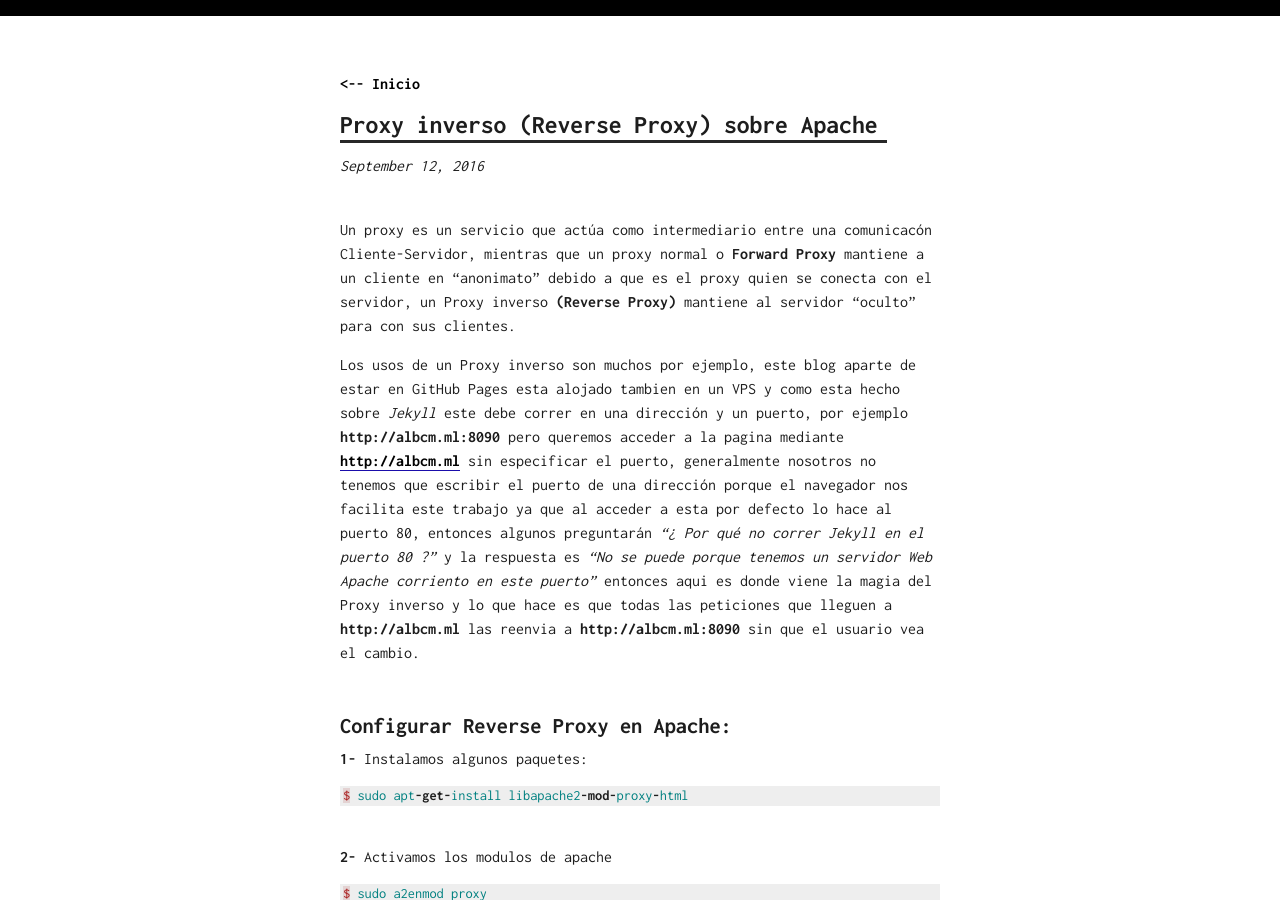
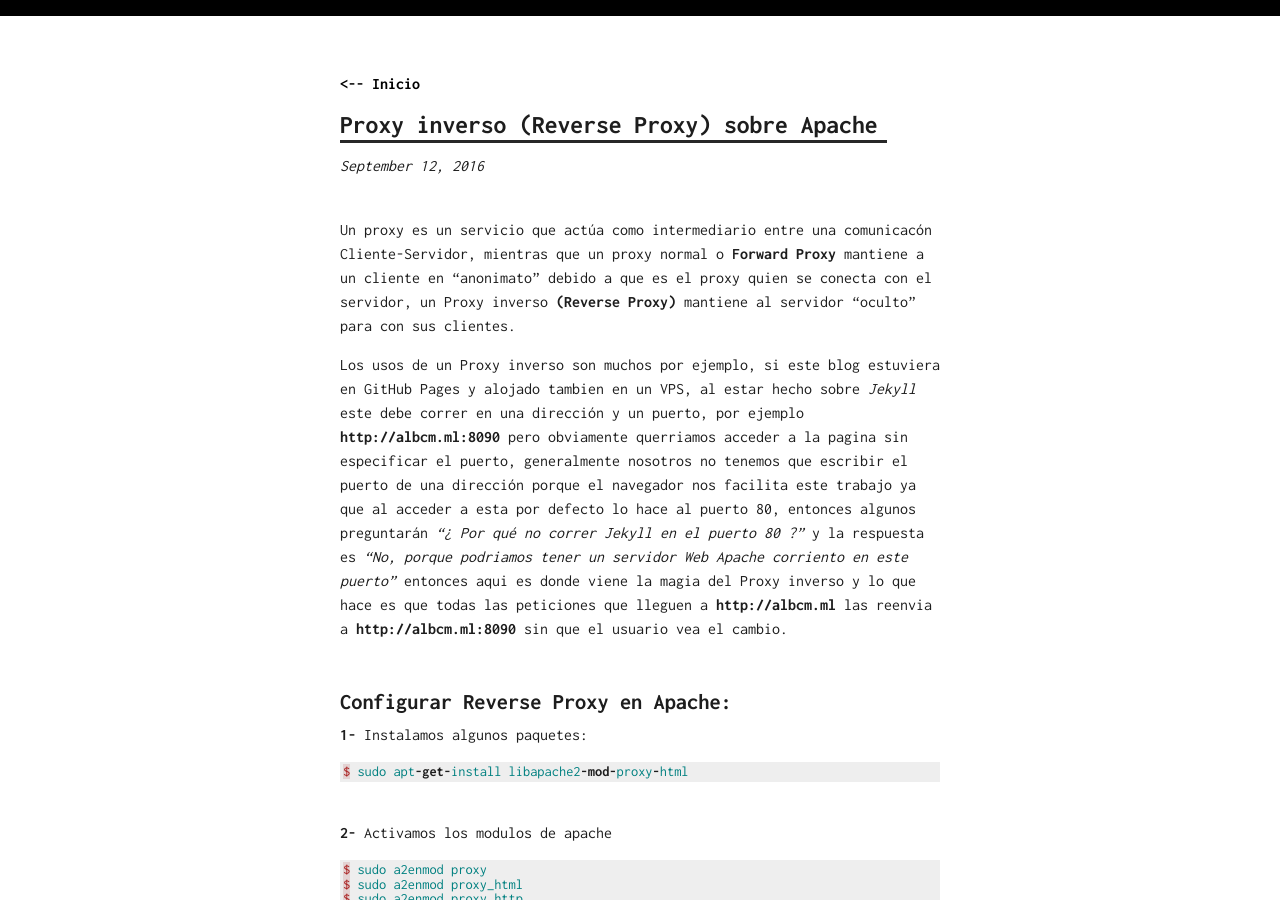
Before and after one commit to AlbCM/albcm.github.io, a Jekyll site: the page built from _posts/2016-09-12-Proxy-Inverso-con-Apache.markdown, in a window 1280 px wide and 900 px high. Built offline with Jekyll 4.4.1, drawn with Linux system fonts in a browser that asks for light colours; comment, search, counter and statistics services are not loaded; some of the changed lines change nothing that is shown; some of the changed text lies outside the part shown.

Commit message:
Update 2016-09-12-Proxy-Inverso-con-Apache.markdown

```diff
--- a/_posts/2016-09-12-Proxy-Inverso-con-Apache.markdown
+++ b/_posts/2016-09-12-Proxy-Inverso-con-Apache.markdown
@@ -7,7 +7,8 @@
 
 Un proxy es un servicio que actúa como intermediario entre una comunicacón Cliente-Servidor, mientras que un proxy normal o **Forward Proxy** mantiene a un cliente en "anonimato" debido a que es el proxy quien se conecta con el servidor, un Proxy inverso **(Reverse Proxy)** mantiene al servidor "oculto" para con sus clientes.
 
-Los usos de un Proxy inverso son muchos por ejemplo, este blog aparte de estar en GitHub Pages esta alojado tambien en un VPS y como esta hecho sobre *Jekyll* este debe correr en una dirección y un puerto, por ejemplo **http://albcm.ml:8090** pero queremos acceder a la pagina mediante [http://albcm.ml](http://albcm.ml)  sin especificar el puerto, generalmente nosotros no tenemos que escribir el puerto de una dirección porque el navegador nos facilita este trabajo ya que al acceder a esta por defecto lo hace al puerto 80, entonces algunos preguntarán *"¿ Por qué no correr Jekyll en el puerto 80 ?"* y la respuesta es *"No se puede porque tenemos un servidor Web Apache corriento en este puerto"* entonces aqui es donde viene la magia del Proxy inverso y lo que hace es que todas las peticiones que lleguen a **http://albcm.ml**  las reenvia a **http://albcm.ml:8090** sin que el usuario vea el cambio.
+Los usos de un Proxy inverso son muchos por ejemplo, si este blog estuviera en GitHub Pages y alojado tambien en un VPS, al estar hecho sobre *Jekyll* este debe correr en una dirección y un puerto, por ejemplo **http://albcm.ml:8090** pero obviamente querriamos acceder a la pagina sin especificar el puerto, generalmente nosotros no tenemos que escribir el puerto de una dirección porque el navegador nos facilita este trabajo ya que al acceder a esta por defecto lo hace al puerto 80, entonces algunos preguntarán *"¿ Por qué no correr Jekyll en el puerto 80 ?"* y la respuesta es *"No, porque podriamos tener un servidor Web Apache corriento en este puerto"* entonces aqui es donde viene la magia del Proxy inverso y lo que hace es que todas las peticiones que lleguen a **http://albcm.ml**  las reenvia a **http://albcm.ml:8090** sin que el usuario vea el cambio.
+
 # Configurar Reverse Proxy en Apache:
 
 **1-** Instalamos algunos paquetes:
@@ -55,3 +56,12 @@
 {% endhighlight %}<br>
 
 Con esto deberiamos poder acceder a **http://tupagina.com** como si la tuvieramos por defecto en el puerto 80.
+
+## Nota 11/10/2016:
+Este es uno de los muchos usos que le podemos dar a un Reverse Proxy, para lo descrito arriba, si el blog esta alojado by GithubPages y tenemos un dominio propio, unicamente lo que tendremos que hacer es contactar a nuestro provedoor DNS y configurar un "A records" apuntando a la dirección que nos proporciona github pages.
+
+Luego simplemente tendremos que irnos a la configuración de nuestro repositorio y en la casilla "Custom domain" colocar nuestro dominio propio, este proceso puede que tarde hasta un día para actualizarse.
+
+Aqui dejo la documentación necesaria:
+
+*-[https://help.github.com/articles/quick-start-setting-up-a-custom-domain/](https://help.github.com/articles/quick-start-setting-up-a-custom-domain/)*
```
